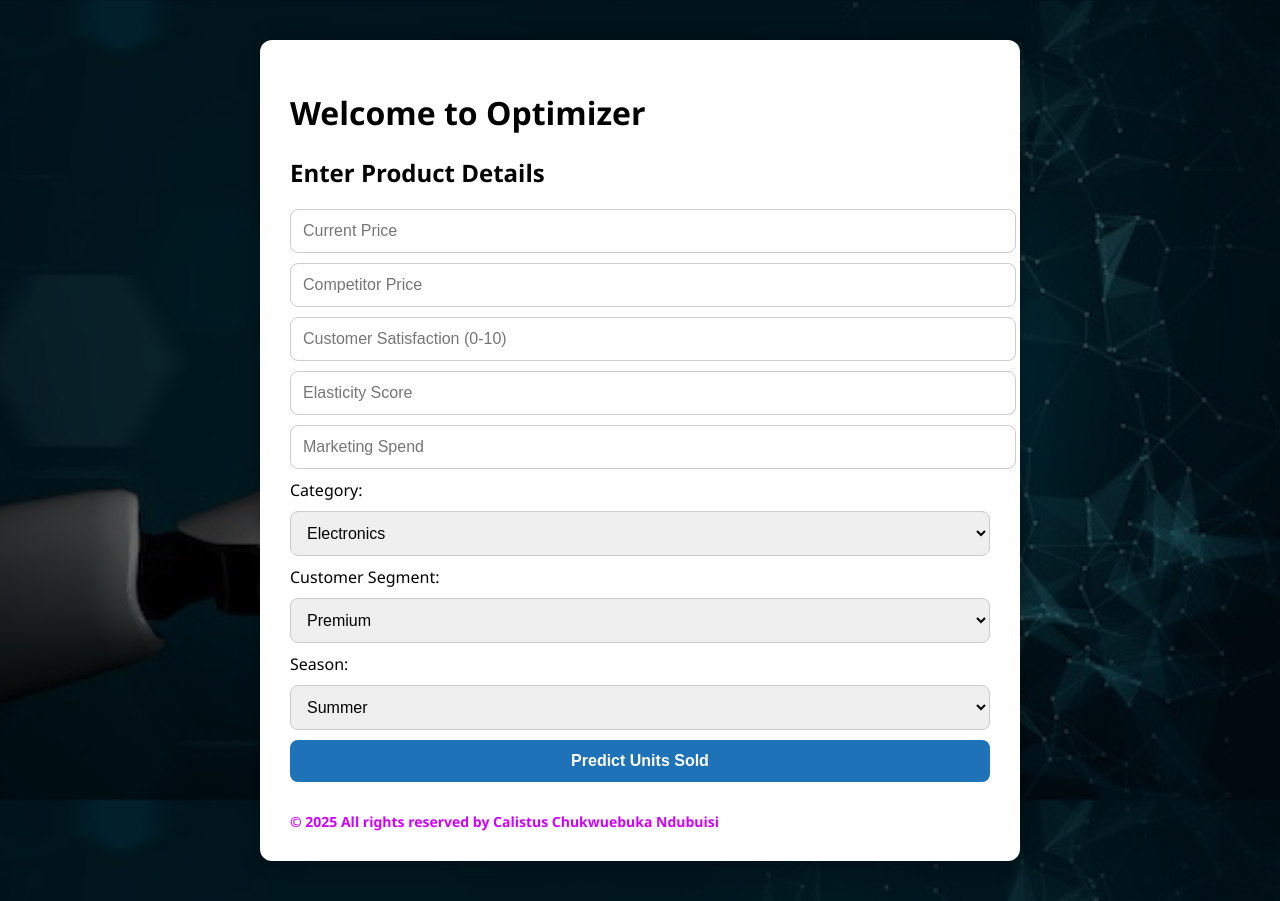
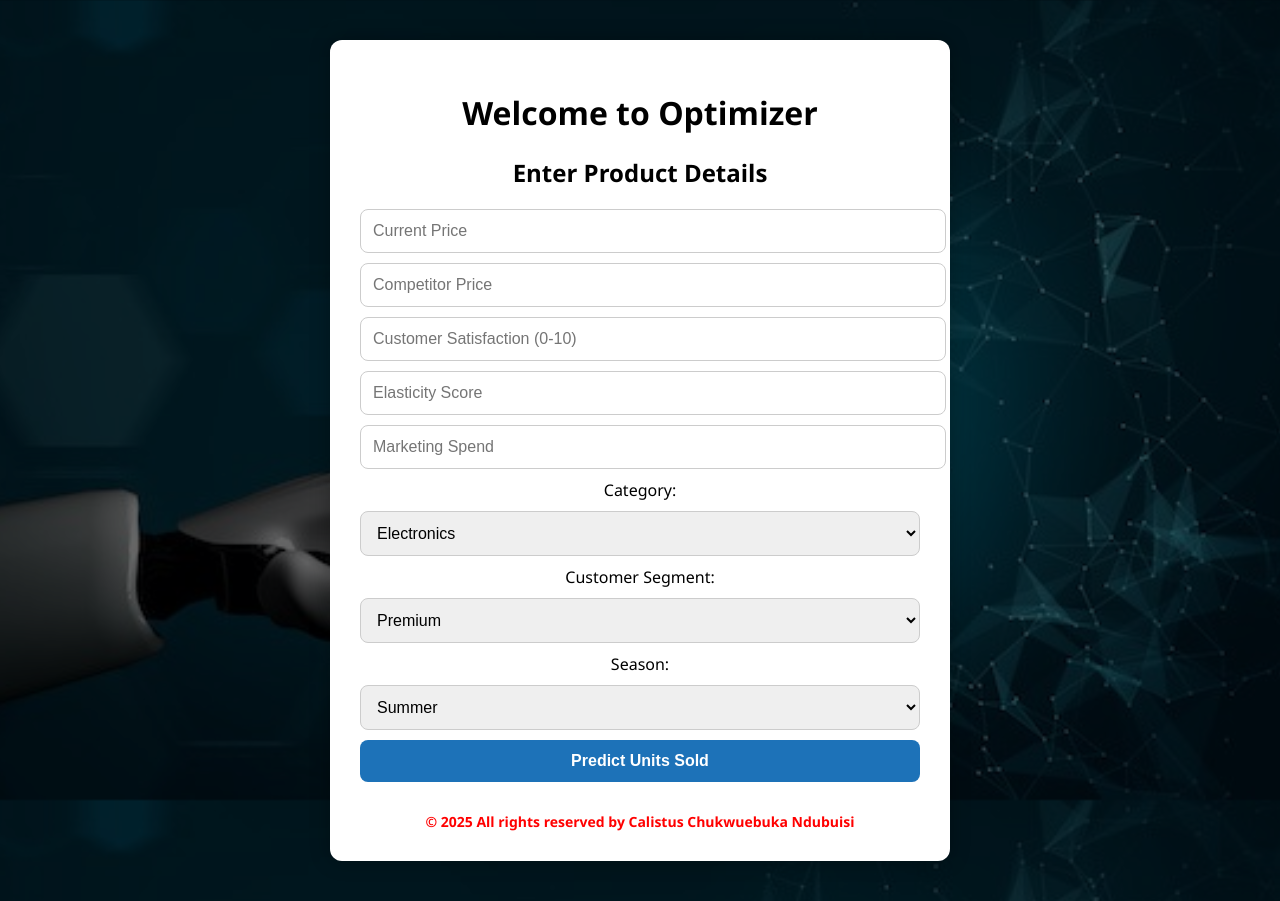
Before and after one commit to romeofx/BAN8600Finalproject, a Flask app: page / in a window 1280 px wide. Run offline with Flask 3, Linux system fonts and the light colour scheme; parts of the project's set-up code (start-up, migrations or seed data) failed here and were passed over.

Commit message:
static update

```diff
--- a/static/style.css
+++ b/static/style.css
@@ -18,12 +18,12 @@ body {
 
 .content {
     width: 100%;
-    max-width: 700px;
+    max-width: 560px;
     background: white;
     padding: 30px;
     border-radius: 12px;
     box-shadow: 0 0 20px rgba(0,0,0,0.3);
-    text-align: left;
+    text-align: center;
 }
 
 form input,
@@ -48,7 +48,7 @@ form button {
 }
 
 form button:hover {
-    background-color: #15911d;
+    background-color: #155a91;
 }
 
 .welcome-title {
@@ -67,7 +67,7 @@ form button:hover {
 
 footer {
     margin-top: 30px;
-    color: rgb(208, 0, 255);
+    color: red;
     font-size: 14px;
     font-weight: bold;
 }
```
